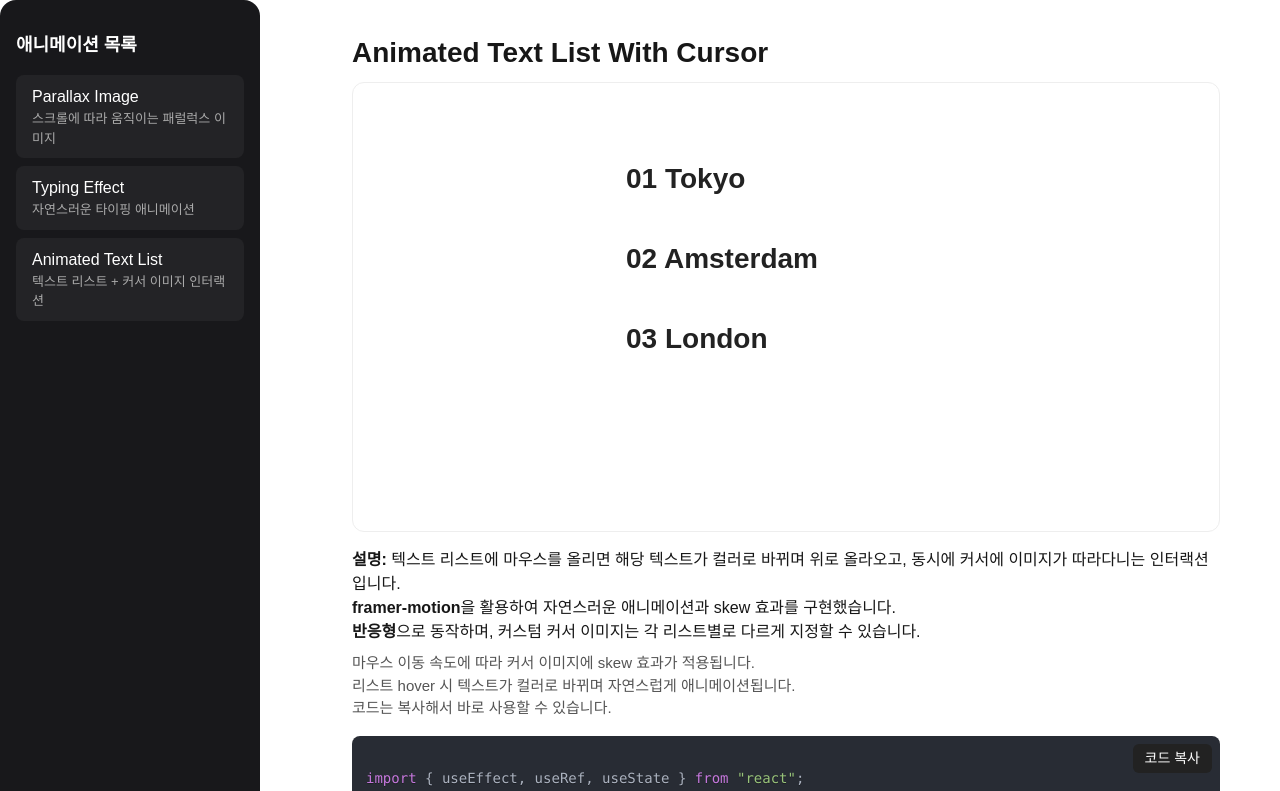
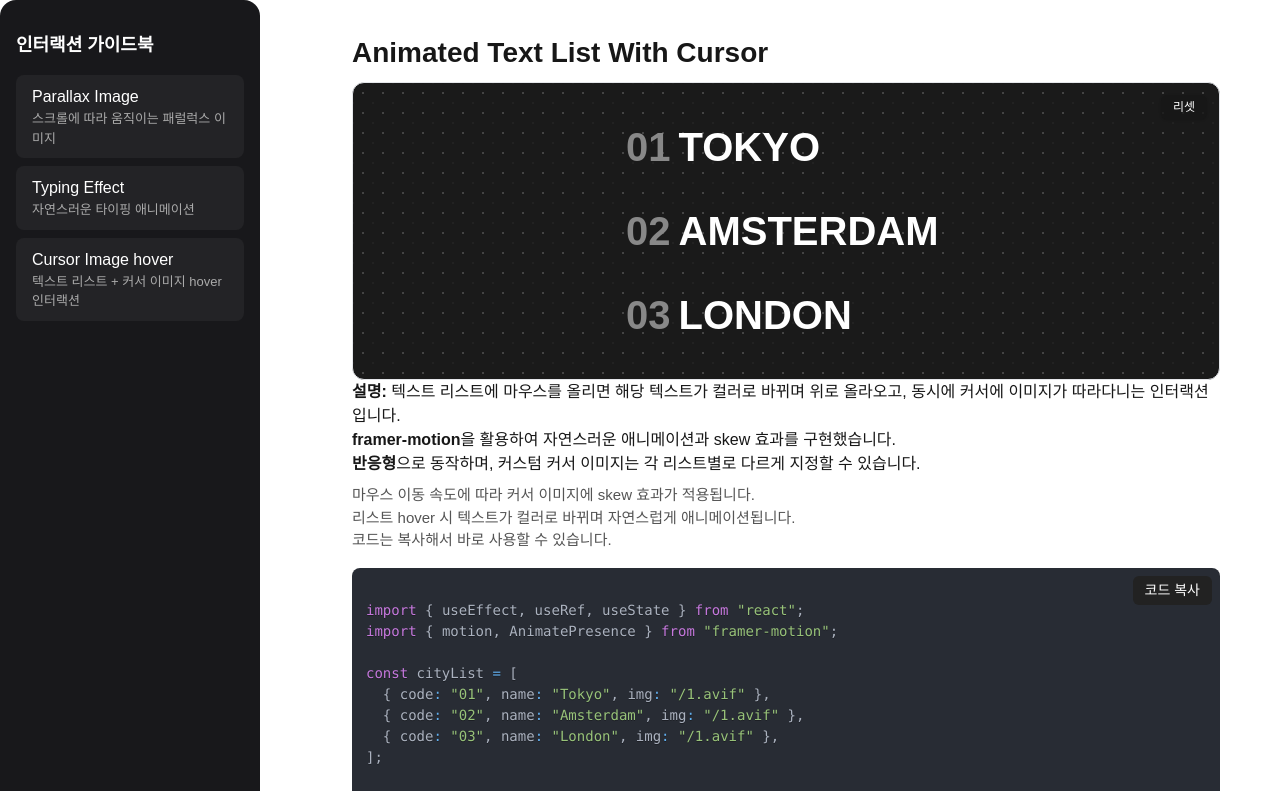
Before and after one commit to devchangjun/interactive-guidebook, a Next.js app: page /docs/page/animated-text-list in a window 1280 px wide. Shown: the top 791 px of the page. Built offline with nearby package versions, Linux system fonts and the light colour scheme.

Commit message:
# UPDATE: 문서화화

```diff
--- a/src/app/docs/components/DocsSidebar.tsx
+++ b/src/app/docs/components/DocsSidebar.tsx
@@ -8,14 +8,14 @@ const animations = [
     description: "스크롤에 따라 움직이는 패럴럭스 이미지",
   },
   {
-    id: "typing",
+    id: "typography-animation",
     name: "Typing Effect",
     description: "자연스러운 타이핑 애니메이션",
   },
   {
     id: "animated-text-list",
-    name: "Animated Text List",
-    description: "텍스트 리스트 + 커서 이미지 인터랙션",
+    name: "Cursor Image hover",
+    description: "텍스트 리스트 + 커서 이미지 hover 인터랙션",
   },
   // 여기에 더 추가 가능
 ];
@@ -23,7 +23,7 @@ const animations = [
 export default function DocsSidebar() {
   return (
     <nav>
-      <h2 style={{ fontSize: 18, fontWeight: 700, marginBottom: 16 }}>애니메이션 목록</h2>
+      <h2 style={{ fontSize: 18, fontWeight: 700, marginBottom: 16 }}>인터랙션 가이드북</h2>
       <ul style={{ listStyle: "none", padding: 0, margin: 0, display: "flex", flexDirection: "column", gap: 8 }}>
         {animations.map((ani) => (
           <li key={ani.id}>
--- a/src/app/docs/page/animated-text-list/page.tsx
+++ b/src/app/docs/page/animated-text-list/page.tsx
@@ -3,6 +3,7 @@ import { AnimatedTextListWithCursor } from "@/components/common/framer-motion/An
 import { Prism as SyntaxHighlighter } from "react-syntax-highlighter";
 import { oneDark } from "react-syntax-highlighter/dist/esm/styles/prism";
 import { useState } from "react";
+import { ResultBox } from "@/components/common/ResultBox";
 
 const animatedTextListCode = `import { useEffect, useRef, useState } from "react";
 import { motion, AnimatePresence } from "framer-motion";
@@ -97,9 +98,9 @@ export default function AnimatedTextListPage() {
   return (
     <div>
       <h1 style={{ fontSize: 28, fontWeight: 700, marginBottom: 8 }}>Animated Text List With Cursor</h1>
-      <div style={{ border: "1px solid #eee", borderRadius: 12, overflow: "hidden", marginBottom: 16 }}>
+      <ResultBox>
         <AnimatedTextListWithCursor />
-      </div>
+      </ResultBox>
       <p style={{ fontSize: 16, marginBottom: 8 }}>
         <b>설명:</b> 텍스트 리스트에 마우스를 올리면 해당 텍스트가 컬러로 바뀌며 위로 올라오고, 동시에 커서에 이미지가
         따라다니는 인터랙션입니다.
--- /dev/null
+++ b/src/app/docs/page/typography-animation/constants/code.ts
@@ -0,0 +1,133 @@
+export const typographyAnimationCode = `"use client";
+import { useEffect, useState } from "react";
+import { motion } from "framer-motion";
+
+/**
+ * TypographyAnimation
+ * - 단일 텍스트를 받아 한 글자씩 타이핑 애니메이션 + 페이드인 효과
+ * - 반응형, framer-motion 기반
+ * - 예시: "Hello, World!"
+ */
+interface TypographyAnimationProps {
+  text: string;
+  typingSpeed?: number; // ms per char
+  className?: string;
+}
+
+export function TypographyAnimation({ text, typingSpeed = 60, className = "" }: TypographyAnimationProps) {
+  const [displayed, setDisplayed] = useState("");
+  const [isTyping, setIsTyping] = useState(true);
+
+  useEffect(() => {
+    let timeout: NodeJS.Timeout;
+    if (isTyping) {
+      if (displayed.length < text.length) {
+        timeout = setTimeout(() => {
+          setDisplayed(text.slice(0, displayed.length + 1));
+        }, typingSpeed);
+      } else {
+        setIsTyping(false);
+      }
+    }
+    return () => clearTimeout(timeout);
+  }, [displayed, isTyping, text, typingSpeed]);
+
+  return (
+    <div className={className} style={{ fontSize: 28, fontWeight: 700, minHeight: 40, letterSpacing: 1 }}>
+      {displayed.split("").map((char, i) => (
+        <motion.span
+          key={i}
+          initial={{ opacity: 0, y: 12 }}
+          animate={{ opacity: 1, y: 0 }}
+          transition={{ delay: i * 0.04, type: "spring", stiffness: 400, damping: 30 }}
+          style={{ display: "inline-block" }}
+        >
+          {char === " " ? "\u00A0" : char}
+        </motion.span>
+      ))}
+      <motion.span
+        key={displayed.length}
+        initial={{ opacity: 0 }}
+        animate={{ opacity: 1 }}
+        transition={{ repeat: Infinity, duration: 0.8, repeatType: "reverse" }}
+        style={{ display: "inline-block", color: "#007aff" }}
+      >
+        |
+      </motion.span>
+    </div>
+  );
+}
+
+
+";
+
+`;
+
+export const magneticTextCode = `"use client";
+import { useRef, useEffect } from "react";
+import { motion, useMotionValue, useSpring } from "framer-motion";
+
+/**
+ * MagneticText
+ * - 마우스가 텍스트 근처에 오면 텍스트가 자연스럽게 끌려가는 마그네틱 인터랙션
+ * - framer-motion 기반, 반응형
+ * - props: children(텍스트), strength(끌림 강도, 기본 40)
+ */
+interface MagneticTextProps {
+  children: React.ReactNode;
+  strength?: number;
+  className?: string;
+  style?: React.CSSProperties;
+}
+
+export function MagneticText({ children, strength = 40, className = "", style = {} }: MagneticTextProps) {
+  const ref = useRef<HTMLDivElement>(null);
+  const x = useMotionValue(0);
+  const y = useMotionValue(0);
+  const springX = useSpring(x, { stiffness: 400, damping: 30 });
+  const springY = useSpring(y, { stiffness: 400, damping: 30 });
+
+  useEffect(() => {
+    const handleMouseMove = (e: MouseEvent) => {
+      if (!ref.current) return;
+      const rect = ref.current.getBoundingClientRect();
+      const mx = e.clientX;
+      const my = e.clientY;
+      const cx = rect.left + rect.width / 2;
+      const cy = rect.top + rect.height / 2;
+      const dx = mx - cx;
+      const dy = my - cy;
+      const dist = Math.sqrt(dx * dx + dy * dy);
+      const threshold = rect.width * 1.2;
+      if (dist < threshold) {
+        // 마우스가 가까우면 끌림
+        x.set((dx / threshold) * strength);
+        y.set((dy / threshold) * strength);
+      } else {
+        // 멀어지면 원위치
+        x.set(0);
+        y.set(0);
+      }
+    };
+    window.addEventListener("mousemove", handleMouseMove);
+    return () => window.removeEventListener("mousemove", handleMouseMove);
+  }, [strength, x, y]);
+
+  return (
+    <motion.div
+      ref={ref}
+      className={className}
+      style={{
+        display: "inline-block",
+        willChange: "transform",
+        x: springX,
+        y: springY,
+        ...style,
+      }}
+    >
+      {children}
+    </motion.div>
+  );
+}
+
+`;
--- a/src/app/docs/page/typography-animation/page.tsx
+++ b/src/app/docs/page/typography-animation/page.tsx
@@ -3,27 +3,10 @@ import { TypographyAnimation } from "@/components/common/framer-motion/Typograph
 import { Prism as SyntaxHighlighter } from "react-syntax-highlighter";
 import { oneDark } from "react-syntax-highlighter/dist/esm/styles/prism";
 import { useState } from "react";
-import { MagneticText } from "@/components/common/framer-motion/MagneticText";
 import { MagneticLetters } from "@/components/common/framer-motion/MagneticLetters";
-
-const typographyAnimationCode = `import { TypographyAnimation } from "@/components/common/framer-motion/TypographyAnimation";
-
-<TypographyAnimation
-  texts={["Hello, World!", "프론트엔드 개발자", "타이포그래피 애니메이션"]}
-  typingSpeed={60}
-  pause={1200}
-/>
-`;
-
-const magneticTextCode = `import { MagneticText } from "@/components/common/framer-motion/MagneticText";
-
-<MagneticText strength={48} style={{ fontSize: 32, fontWeight: 700, color: "#007aff", margin: "0 8px" }}>
-  마그네틱 효과 텍스트
-</MagneticText>
-<MagneticText strength={32} style={{ fontSize: 28, fontWeight: 600, color: "#222", margin: "0 8px" }}>
-  Magnetic
-</MagneticText>
-`;
+import { ResultBox } from "@/components/common/ResultBox";
+import { typographyAnimationCode } from "./constants/code";
+import { magneticTextCode } from "./constants/code";
 
 export default function TypographyAnimationPage() {
   const [copied, setCopied] = useState(false);
@@ -38,22 +21,9 @@ export default function TypographyAnimationPage() {
   return (
     <div>
       <h1 style={{ fontSize: 28, fontWeight: 700, marginBottom: 8 }}>Typography Animation</h1>
-      <div
-        style={{
-          border: "1px solid #eee",
-          borderRadius: 12,
-          overflow: "hidden",
-          marginBottom: 16,
-          padding: 32,
-          background: "#1a1a1a",
-        }}
-      >
-        <TypographyAnimation
-          texts={["Hello, World!", "프론트엔드 개발자", "타이포그래피 애니메이션"]}
-          typingSpeed={60}
-          pause={1200}
-        />
-      </div>
+      <ResultBox>
+        <TypographyAnimation text="Hello, World!" typingSpeed={60} />
+      </ResultBox>
       <p style={{ fontSize: 16, marginBottom: 8 }}>
         <b>설명:</b> 여러 줄의 텍스트가 한 글자씩 자연스럽게 타이핑되며, 각 글자가 페이드인 애니메이션으로 등장합니다.
         <br />
@@ -95,19 +65,9 @@ export default function TypographyAnimationPage() {
         </SyntaxHighlighter>
       </div>
       <h2 style={{ fontSize: 22, fontWeight: 700, margin: "40px 0 12px 0" }}>마그네틱 효과 (Magnetic Text)</h2>
-      <div
-        style={{
-          border: "1px solid #eee",
-          borderRadius: 12,
-          overflow: "hidden",
-          marginBottom: 16,
-          padding: 32,
-          background: "#1a1a1a",
-          textAlign: "center",
-        }}
-      >
+      <ResultBox>
         <MagneticLetters text="마그네틱 효과 텍스트" />
-      </div>
+      </ResultBox>
       <p style={{ fontSize: 16, marginBottom: 8 }}>
         <b>설명:</b> 마우스가 텍스트 근처에 오면 텍스트가 자연스럽게 끌려가는 마그네틱 인터랙션입니다.
         <br />
--- /dev/null
+++ b/src/components/common/ResultBox.tsx
@@ -0,0 +1,52 @@
+import React, { useState } from "react";
+
+/**
+ * 결과물 데모를 위한 재사용 가능한 박스 컴포넌트입니다.
+ * - 내부에 점(dot) grid 배경이 적용됩니다.
+ * - 우측 상단에 리셋 버튼이 있습니다.
+ * - children으로 데모 컴포넌트를 전달하세요.
+ * - 반응형 및 접근성을 고려했습니다.
+ */
+export interface ResultBoxProps {
+  children: React.ReactNode;
+  onReset?: () => void;
+  style?: React.CSSProperties;
+  className?: string;
+}
+
+export const ResultBox: React.FC<ResultBoxProps> = ({ children, onReset, style, className = "" }) => {
+  // 리셋 버튼 클릭 시 애니메이션 리셋을 위해 내부 key를 변경합니다.
+  const [resetKey, setResetKey] = useState(0);
+
+  const handleReset = () => {
+    setResetKey((k) => k + 1);
+    if (onReset) onReset();
+  };
+
+  return (
+    <div
+      className={`relative overflow-hidden rounded-xl border border-gray-200 dark:border-neutral-800 bg-[#1a1a1a] p-6 sm:p-8 flex items-center justify-center min-h-[120px] ${className}`}
+      style={{
+        ...style,
+        backgroundImage:
+          "radial-gradient(circle, #444 1.5px, transparent 1.5px), radial-gradient(circle, #222 1.5px, transparent 1.5px)",
+        backgroundSize: "20px 20px",
+        backgroundPosition: "0 0, 10px 10px",
+      }}
+    >
+      {/* 리셋 버튼 */}
+      <button
+        onClick={handleReset}
+        className="absolute right-3 top-3 z-10 bg-neutral-900/80 hover:bg-green-400 text-white text-xs px-3 py-1 rounded-md transition-colors duration-150 shadow"
+        aria-label="리셋"
+        type="button"
+      >
+        리셋
+      </button>
+      {/* children을 key로 감싸서 리셋 시 리렌더 */}
+      <div key={resetKey} className="w-full flex items-center justify-center">
+        {children}
+      </div>
+    </div>
+  );
+};
--- a/src/components/common/framer-motion/AniatedTextListWidthCursor.tsx
+++ b/src/components/common/framer-motion/AniatedTextListWidthCursor.tsx
@@ -40,12 +40,12 @@ function AnimatedTextListWithCursor() {
   }, [x]);
 
   return (
-    <div style={{ position: "relative", width: "100%", minHeight: 320, margin: "64px 0" }}>
+    <div style={{ position: "relative" }}>
       <div
         style={{
           display: "flex",
           flexDirection: "column",
-          gap: 16,
+          gap: 20,
           alignItems: "center",
           userSelect: "none",
         }}
@@ -70,14 +70,18 @@ function AnimatedTextListWithCursor() {
                 left: 0,
                 top: 0,
                 width: "100%",
-                fontSize: 28,
-                fontWeight: 700,
-                color: "#222",
+                fontSize: 40,
+                fontWeight: 900,
+                color: "#fff",
                 lineHeight: "48px",
                 pointerEvents: "none",
+                display: "flex",
+                alignItems: "center",
+                gap: 8,
               }}
             >
-              {city.code} {city.name}
+              <span style={{ color: "#888", fontWeight: 700 }}>{city.code}</span>
+              <span style={{ color: "#fff", fontWeight: 900 }}>{city.name.toUpperCase()}</span>
             </motion.div>
             {/* 올라오는 텍스트 */}
             <motion.div
@@ -92,14 +96,18 @@ function AnimatedTextListWithCursor() {
                 left: 0,
                 top: 0,
                 width: "100%",
-                fontSize: 28,
-                fontWeight: 700,
-                color: "#007aff",
+                fontSize: 40,
+                fontWeight: 900,
+                color: "#fff",
                 lineHeight: "48px",
                 pointerEvents: "none",
+                display: "flex",
+                alignItems: "center",
+                gap: 8,
               }}
             >
-              {city.code} {city.name}
+              <span style={{ color: "#888", fontWeight: 700 }}>{city.code}</span>
+              <span style={{ color: "#fff", fontWeight: 900 }}>{city.name.toUpperCase()}</span>
             </motion.div>
           </div>
         ))}
```
Also changed, not shown: src/components/common/framer-motion/TypographyAnimation.tsx (+7 -19 lines).
